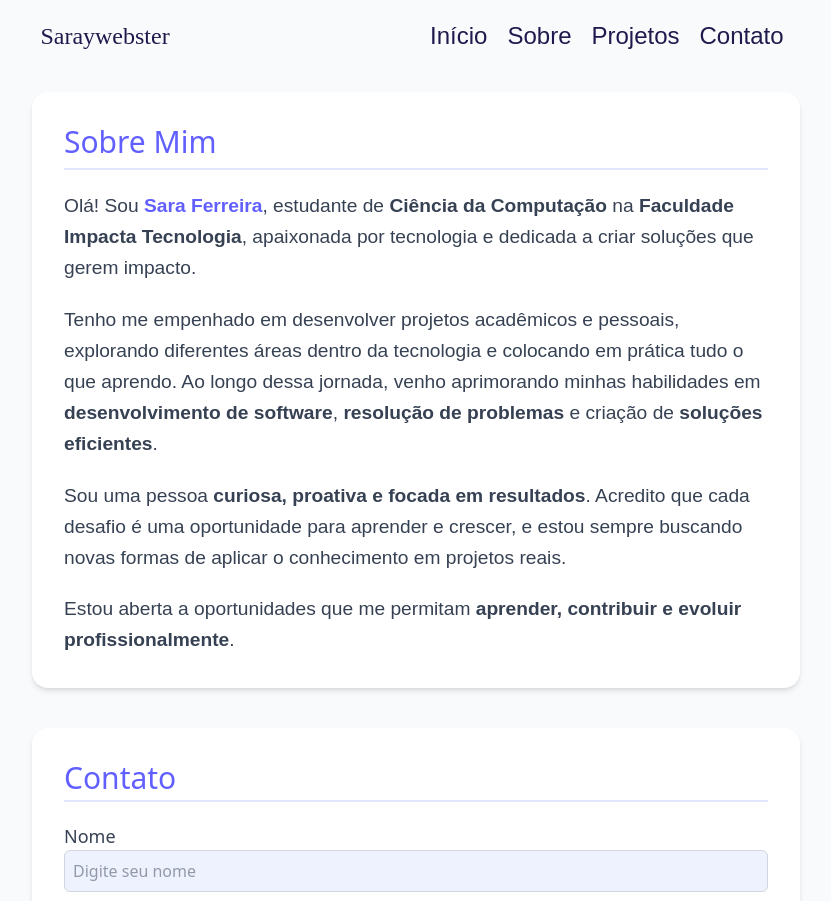
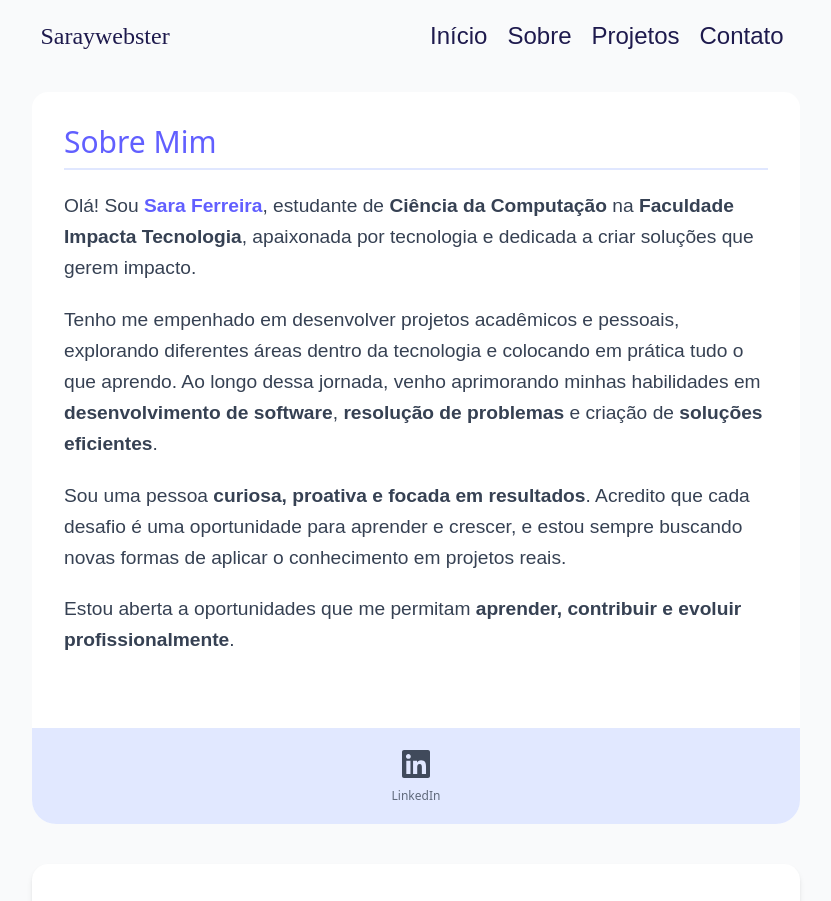
Before and after one commit to saraywebster/minimalist-portfolio, a React (Vite) app: page / in a window 1280 px wide. Shown: the top 901 px of the page, without its empty margins (224-1055 px from the left). Built offline with nearby package versions, Linux system fonts and the light colour scheme; a web font is replaced by a local one.

Commit message:
:construction: link icon linkedin

```diff
--- a/src/components/about/about.tsx
+++ b/src/components/about/about.tsx
@@ -1,8 +1,13 @@
+import { CardLinkedIn } from "../contact/icons";
 import { TextAbout } from "./text_about";
 export const About = () => {
   return (
-    <section id="about">
+    <section
+      id="about"
+      className="space-y-10 bg-white max-w-3xl mx-auto rounded-3xl"
+    >
       <TextAbout />
+      <CardLinkedIn />
     </section>
   );
 };
--- a/src/components/about/text_about.tsx
+++ b/src/components/about/text_about.tsx
@@ -1,6 +1,6 @@
 export const TextAbout = () => {
   return (
-    <section className="w-full max-w-3xl mx-auto p-8 bg-white rounded-2xl space-y-5 shadow-md">
+    <section className="w-full max-w-3xl mx-auto p-8 bg-white rounded-2xl space-y-5">
       <h2 className="text-3xl font-light text-indigo-500 border-b-2 border-indigo-100 pb-2">
         Sobre Mim
       </h2>
--- a/src/components/contact/contact.tsx
+++ b/src/components/contact/contact.tsx
@@ -1,5 +1,4 @@
 import { Form } from "./form";
-import { CardLinkedIn } from "./icons";
 export const Contact = () => {
   return (
     <>
@@ -8,8 +7,6 @@ export const Contact = () => {
         id="contact"
       >
         <Form />
-
-        <CardLinkedIn />
       </section>
     </>
   );
--- a/src/components/contact/form.tsx
+++ b/src/components/contact/form.tsx
@@ -110,7 +110,7 @@ export const Form = () => {
         onSubmit={handleSubmit}
         className="flex flex-col justify-center items-center space-y-5"
       >
-        <div className="w-full mb-2 ">
+        <div className="w-full mb-2 space-y-2 ">
           <label className="text-gray-700 text-lg">Nome</label>
           <input
             type="text"
@@ -124,11 +124,11 @@ export const Form = () => {
                 : "border-gray-300 focus:outline-indigo-500"
             }`}
           />
-          <span className="text-red-500 text-sm w-full text-left">
+          <span className="text-red-500 p-1 text-sm w-full text-left">
             {errors.name}
           </span>
         </div>
-        <div className="w-full mb-2">
+        <div className="w-full mb-2 space-y-2">
           <label className="text-gray-700 text-lg">E-mail</label>
           <input
             type="email"
@@ -163,7 +163,7 @@ export const Form = () => {
             }`}
           />
 
-          <span className="text-red-500 text-sm w-full text-left">
+          <span className="text-red-500 text-sm w-full text-left ">
             {errors.message}
           </span>
         </div>
--- a/src/components/contact/icons.tsx
+++ b/src/components/contact/icons.tsx
@@ -42,7 +42,7 @@ export const Linkedin = () => {
 
 export const CardLinkedIn = () => {
   return (
-    <section className="shadow-sm rounded-xl max-w-3xl py-6 px-6">
+    <section className="flex flex-col items-center space-y-5 bg-indigo-100 max-w-3xl mx-auto p-5 rounded-b-3xl backdrop-blur-2xl opacity-95">
       <div className="flex flex-col items-center space-y-5">
         <Linkedin />
       </div>
```
